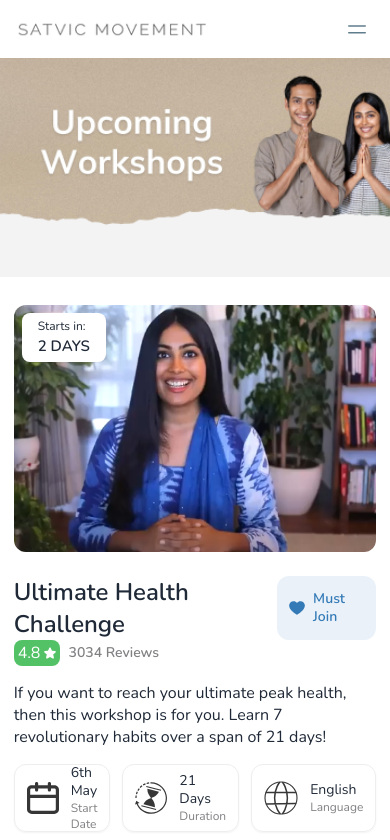
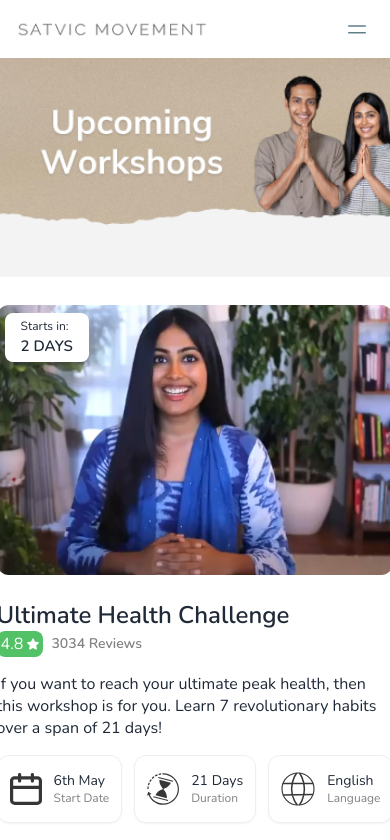
Before and after one commit to hardikbhalodia99/satvic-landing, a Next.js app: page / in a window 390 px wide. Shown: the top 840 px of the page. Built offline with nearby package versions, Linux system fonts and the light colour scheme.

Commit message:
fix : added minor fix

```diff
--- a/src/components/Home/SellerComponent.jsx
+++ b/src/components/Home/SellerComponent.jsx
@@ -14,7 +14,7 @@ const SellerComponent = ({ data,setSelectedItem }) => {
             <div className="flex flex-row justify-between">
               <div className="text-lg font-semibold">{data.title}</div>
               {data.tag && (
-                <div className="flex flex-row gap-2 bg-[#337AB71A] rounded-xl items-center p-1 px-3">
+                <div className="md:flex hidden flex-row  gap-2 bg-[#337AB71A] rounded-xl items-center p-1 px-3">
                   <div>
                     <svg width="16" height="14" fill="none" xmlns="http://www.w3.org/2000/svg">
                       <path
@@ -54,8 +54,8 @@ const SellerComponent = ({ data,setSelectedItem }) => {
                   >
                     <div> {element.svg}</div>
                     <div className="flex flex-col gap-1">
-                      <div className="text-2xs">{element.title}</div>
-                      <div className="text-[#818184] text-3xs -mt-1">{element.description}</div>
+                      <div className="text-2xs whitespace-nowrap">{element.title}</div>
+                      <div className="text-[#818184] text-3xs -mt-1 whitespace-nowrap">{element.description}</div>
                     </div>
                   </div>
                 </>
```
